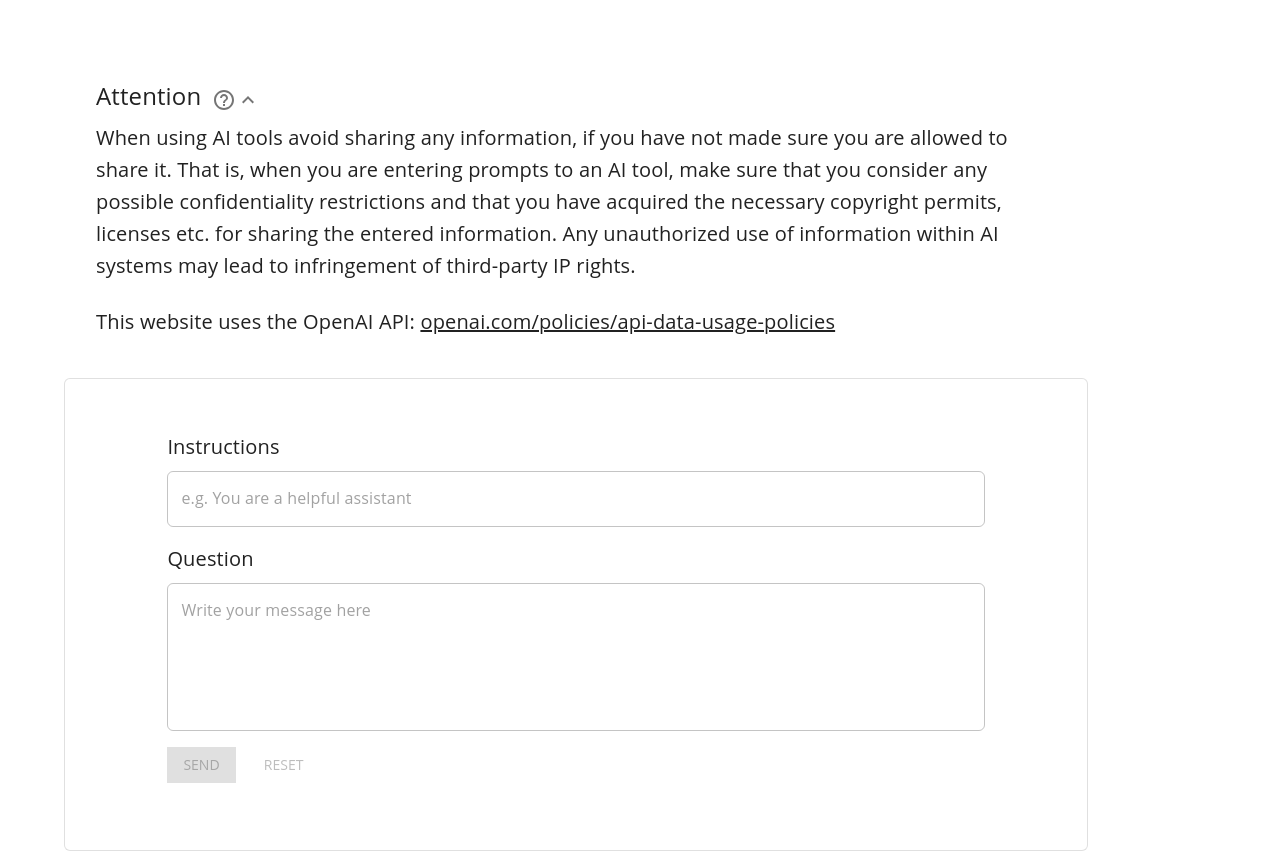
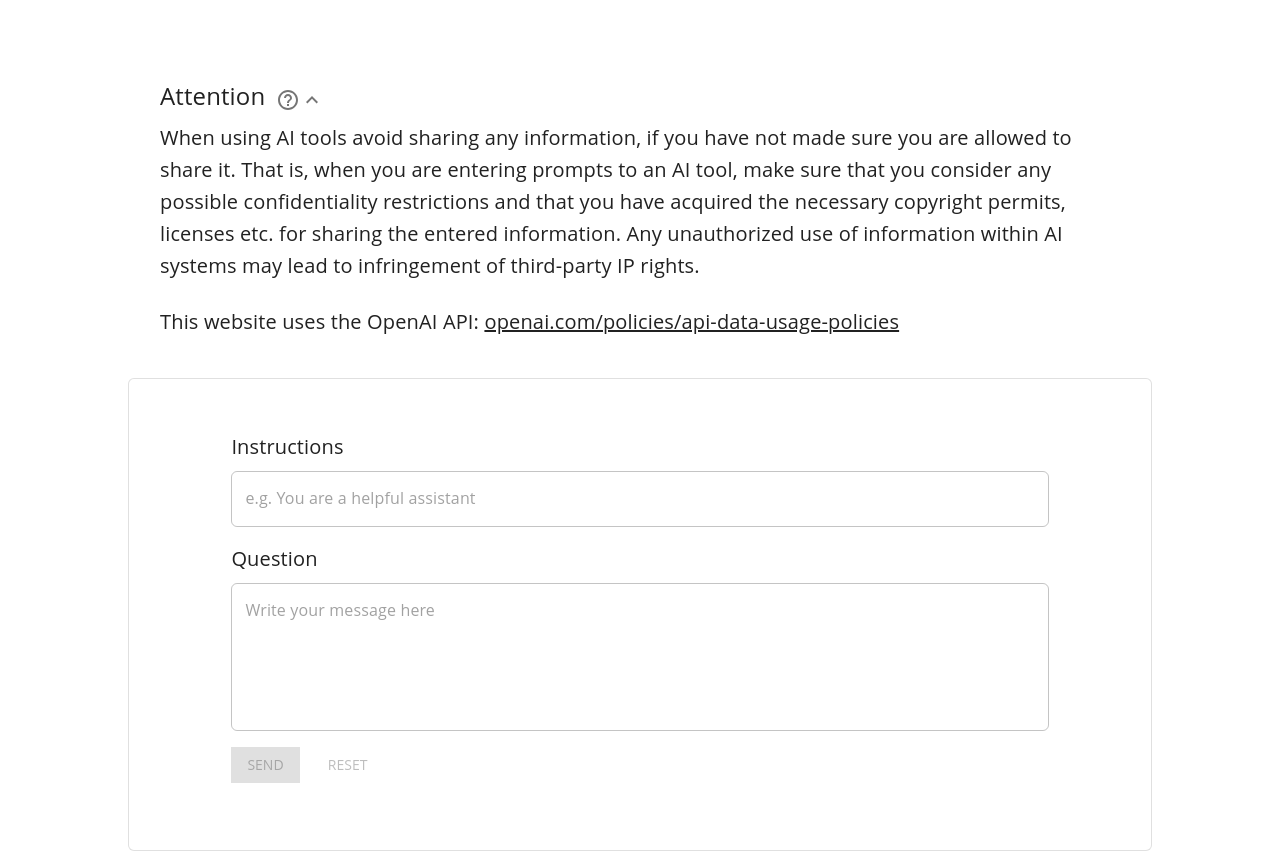
Before and after one commit to UniversityOfHelsinkiCS/gptwrapper, a React (Vite) app: page / in a window 1280 px wide. Shown: the top 851 px of the page. Built offline with nearby package versions, Linux system fonts and the light colour scheme; no server answers.

Commit message:
Fix chat area not being centered

```diff
--- a/src/client/components/Chat/index.tsx
+++ b/src/client/components/Chat/index.tsx
@@ -57,6 +57,7 @@ const Chat = () => {
   return (
       <Box
         sx={{
+          margin: '0 auto',
           width: '90%',
           padding: '5%',
         }}
```
